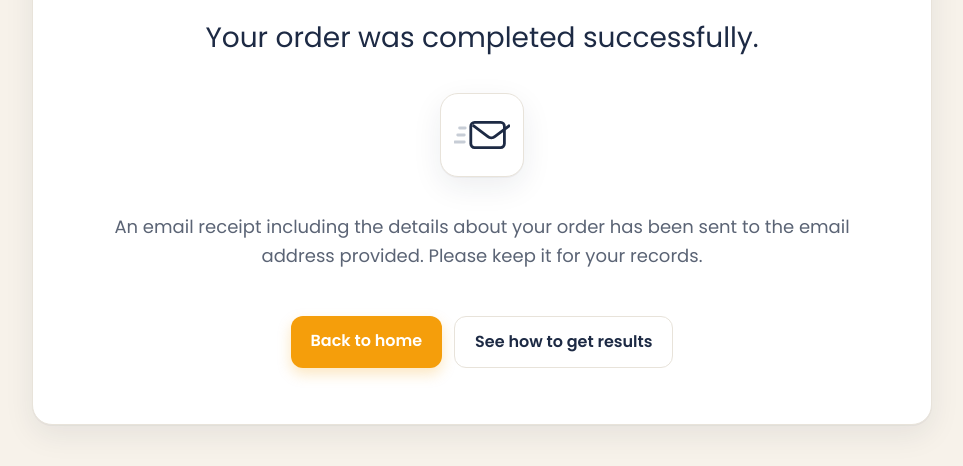
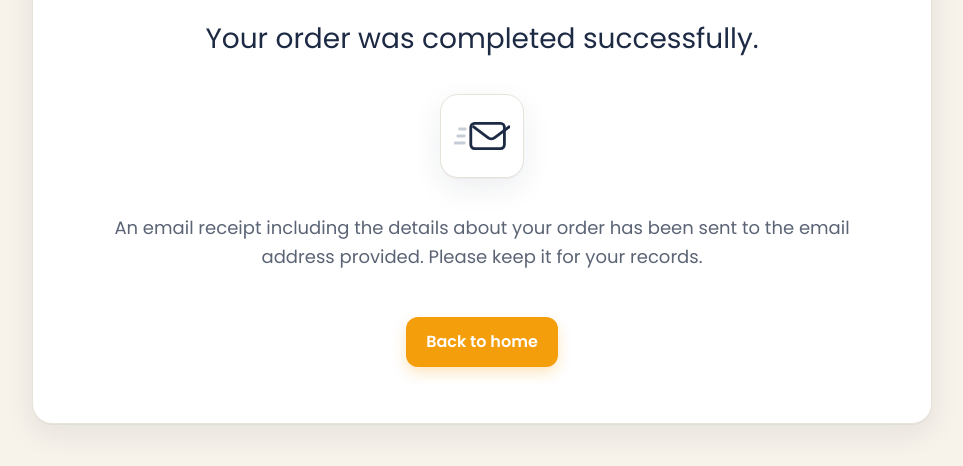
Before and after one commit to globaltnf/mynd_matters_site, a website: page success.html in a window 1280 px wide. Shown: the part 286-752 px from the top of the page, without its empty margins (158-1121 px from the left). Drawn offline with nearby package versions, Linux system fonts and the light colour scheme.

Commit message:
Update success.html

```diff
--- a/success.html
+++ b/success.html
@@ -155,7 +155,6 @@
 
       <div class="actions">
         <a class="btn btn-primary" href="/">Back to home</a>
-        <a class="btn btn-ghost" href="/results.html">See how to get results</a>
       </div>
     </section>
   </main>
```
